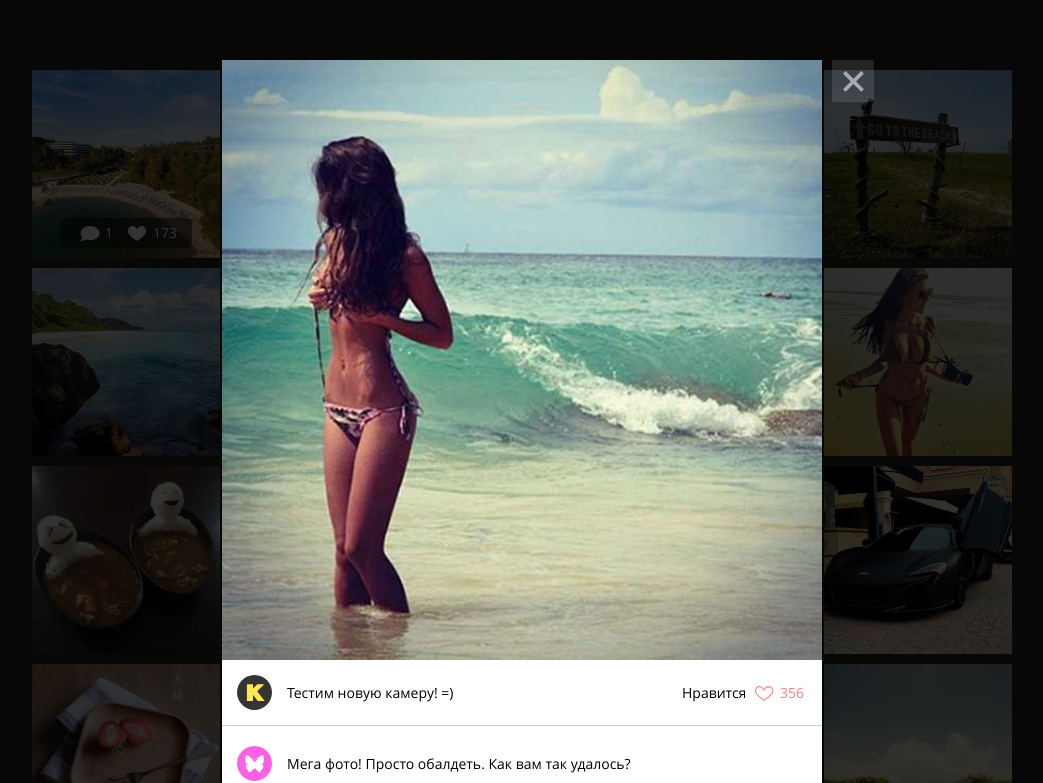
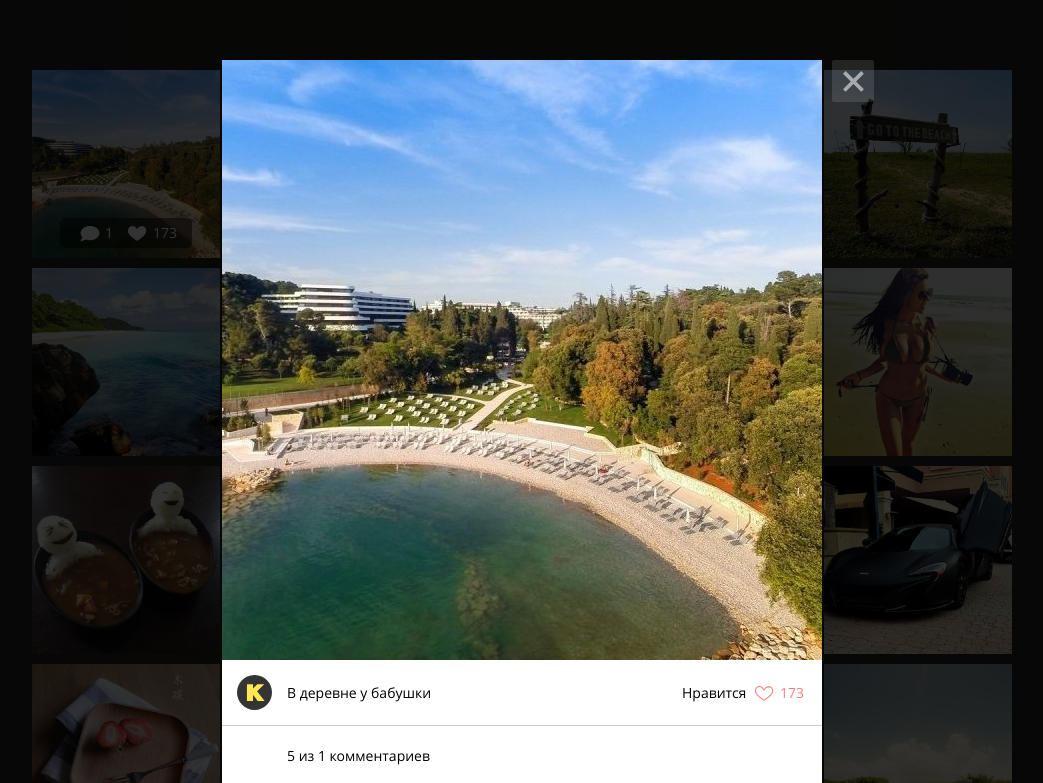
Before and after one commit to yusoro/1655405-kekstagram-24, a website with bundled scripts: page index.html in a window 1280 px wide. Both pictures are taken after a click on the link 244 px from the left and 164 px from the top of the page. Shown: the top 783 px of the page, without its empty margins (118-1161 px from the left). Built offline with nearby package versions, Linux system fonts and the light colour scheme.

Commit message:
Заполнение окна с фото данными

```diff
--- a/index.html
+++ b/index.html
@@ -138,7 +138,7 @@
 
         <!-- Просмотр изображения -->
         <div class="big-picture__img">
-          <img src="img/logo-background-3.jpg" alt="Девушка в купальнике" width="600" height="600">
+          <img class="full-photo" src="img/logo-background-3.jpg" alt="Девушка в купальнике" width="600" height="600">
         </div>
 
         <!-- Информация об изображении. Подпись, комментарии, количество лайков -->
--- a/js/fullphoto.js
+++ b/js/fullphoto.js
@@ -3,24 +3,69 @@ import { PHOTOS } from './description.js';
 import {addPictures} from './pictures.js';
 import {pictures} from './pictures.js';
 import {FRAGMENT} from './pictures.js';
-
+import {COMMENTS} from './comments.js';
 
 addPictures();
 pictures.appendChild(FRAGMENT);
 
 const bigPicture = document.querySelector('.big-picture');
-const commentCount = document.querySelector('.social__comment-count');
 const commentsLoader = document.querySelector('.comments-loader');
 const body = document.querySelector('body');
 const closeBigPicture = document.querySelector('.big-picture__cancel');
-const miniature = document.querySelectorAll('.picture');
+const miniature = document.querySelectorAll('.picture__img');
+const socialComments = document.querySelector('.social__comments');
+const commentFragment = document.createDocumentFragment();
+
+const urlAddress = PHOTOS.map((address) => address.url);
+const likesArray = PHOTOS.map((like) => like.likes);
+const descriptionArray = PHOTOS.map((name) => name.description);
+const commentsLength = PHOTOS.map((comment) => comment.comments.length);
+
+const makeComment = ({avatar, name, message}) => {
+  const commentsListItem = document.querySelector('.social__comment').cloneNode(true);
+
+  commentsListItem.querySelector('.social__picture').src = avatar;
+  commentsListItem.querySelector('.social__picture').alt = name;
+  commentsListItem.querySelector('.social__text').textContent = message;
+
+  commentFragment.append(commentsListItem);
+};
+
+const addComments = () => {
+  COMMENTS.forEach(({avatar, name, message}) => {
+    makeComment({avatar, name, message});
+  });
+
+  socialComments.innerHTML = '';
+  socialComments.append(commentFragment);
+};
 
 
-for (let i = 0; i < miniature.length; i++) {
+const closeFullPhoto = () => {
+  closeBigPicture.addEventListener('click', () => {
+    bigPicture.classList.add('hidden');
+    commentsLoader.classList.remove('hidden');
+    body.classList.remove('modal-open');
 
-  miniature[i].addEventListener('click', () => {
+    document.removeEventListener('keydown', (evt) => {
+      if (isEscapeKey(evt)) {
+        evt.preventDefault();
+        bigPicture.classList.add('hidden');
+        commentsLoader.classList.remove('hidden');
+        body.classList.remove('modal-open');
+      }
+    });
+  });
+};
+
+const openFullPhoto = (thumbnail, url, likes, description, comments) => {
+  thumbnail.addEventListener('click', () => {
+    bigPicture.querySelector('.full-photo').src = url;
+    bigPicture.querySelector('.likes-count').textContent = likes;
+    bigPicture.querySelector('.social__caption').textContent = description;
+    bigPicture.querySelector('.comments-count').textContent = comments;
+
     bigPicture.classList.remove('hidden');
-    commentCount.classList.add('hidden');
     commentsLoader.classList.add('hidden');
     body.classList.add('modal-open');
 
@@ -28,32 +73,18 @@ for (let i = 0; i < miniature.length; i++) {
       if (isEscapeKey(evt)) {
         evt.preventDefault();
         bigPicture.classList.add('hidden');
-        commentCount.classList.remove('hidden');
         commentsLoader.classList.remove('hidden');
         body.classList.remove('modal-open');
       }
     });
 
   });
-
-  closeBigPicture.addEventListener('click', () => {
-    bigPicture.classList.add('hidden');
-    commentCount.classList.remove('hidden');
-    commentsLoader.classList.remove('hidden');
-    body.classList.remove('modal-open');
-
-    document.removeEventListener('keydown', (evt) => {
-      if (isEscapeKey(evt)) {
-        evt.preventDefault();
-        bigPicture.classList.add('hidden');
-        commentCount.classList.remove('hidden');
-        commentsLoader.classList.remove('hidden');
-        body.classList.remove('modal-open');
-      }
-    });
-  });
-
-}
+};
 
 
-//export {closeFullPhoto};
+for (let i = 0; i < miniature.length; i++) {
+  openFullPhoto(miniature[i], urlAddress[i], likesArray[i], descriptionArray[i],
+    commentsLength[i]);
+  closeFullPhoto();
+  addComments();
+}
--- a/js/main.js
+++ b/js/main.js
@@ -6,11 +6,8 @@ import {FRAGMENT} from './pictures.js';
 import './form.js';
 import {uploadFormOpen, uploadFormClose} from './form.js';
 import './fullphoto.js';
-//import {closeFullPhoto} from './fullphoto.js';
 
 addPictures();
 pictures.appendChild(FRAGMENT);
 uploadFormOpen();
 uploadFormClose();
-//openFullPhoto();
-//closeFullPhoto();
```
